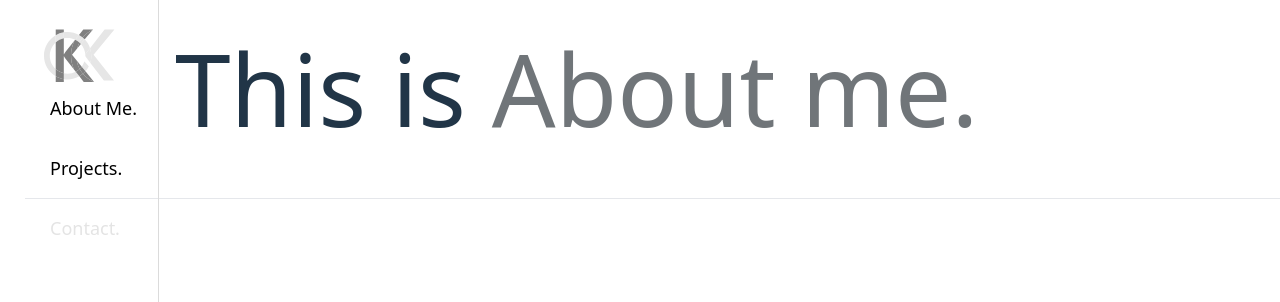
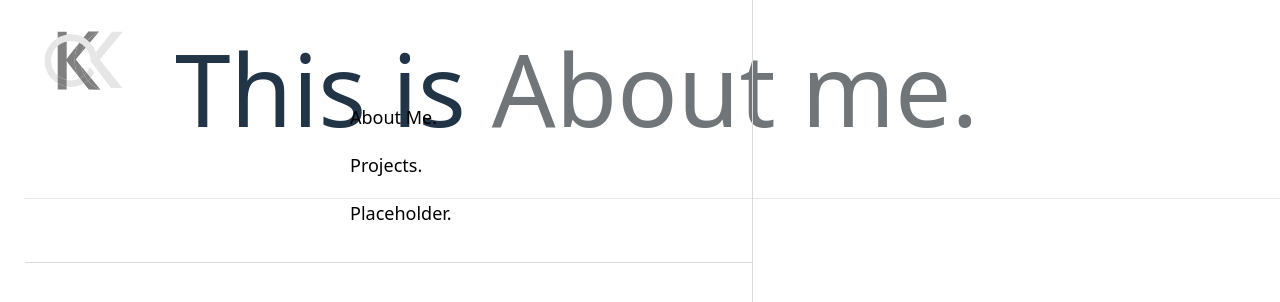
Before and after one commit to kkanj/KrishanWebsite, a React (Vite) app: page /aboutme in a window 1280 px wide. Shown: the top 302 px of the page. Built offline with nearby package versions, Linux system fonts and the light colour scheme.

Commit message:
horizontal bar

```diff
--- a/src/components/NavigationBar.jsx
+++ b/src/components/NavigationBar.jsx
@@ -11,7 +11,6 @@ const NavigationBar = () => {
             <NavLink to="/">
                 <img src = {logo} alt = "logo" className={`${styles.Logo} -ml-[12px] mb-[5px]`}/>
             </NavLink>
-
             <div className = {styles.MenuPlacement}>
 
                 <NavLink to="/AboutMe">
@@ -24,13 +23,14 @@ const NavigationBar = () => {
                         Projects.
                     </div>
                 </NavLink>
-            <NavLink to="/Contact">
-                <div className = {styles.CategoryItem}>
-                    Contact.
+                <NavLink to="/Placeholder">
+                    <div className = {styles.MenuItem}>
+                        Placeholder.
                     </div>
                 </NavLink>
             </div>
         </div>
+        <div className="absolute left-0 w-full border-b border-line-gray py-[20px]"/>
     </div>
     );
 
--- a/src/styling/Home.module.js
+++ b/src/styling/Home.module.js
@@ -1,8 +1,9 @@
 const styles = {
-    MenuPlacement: "flex flex-col text-left space-y-[42px]",
+    MenuPlacement: "flex flex-col text-left space-y-[30px] px-[300px]",
     MenuItem: "text-menuText text-menu-text",
     CategoryItem: "text-categoryText text-light-gray",
-    Logo: " w-[120px] text-left"
+    Logo: " w-[120px] text-left",
+    MenuSubItem: "text-menuText text-menu-text",
 
 };
 
--- a/tailwind.config.js
+++ b/tailwind.config.js
@@ -14,6 +14,7 @@ export default {
       colors: {
         'background': '#ffffff',
         'menu-text': '#000000',
+        'menu-sub-text': '#b8b8b8',
         'med-gray': '#B4B3B3',
         'name-text': '#707579',
         'light-gray': '#E4E4E4',
```
Lines whose indentation alone changed are shown as unchanged.
